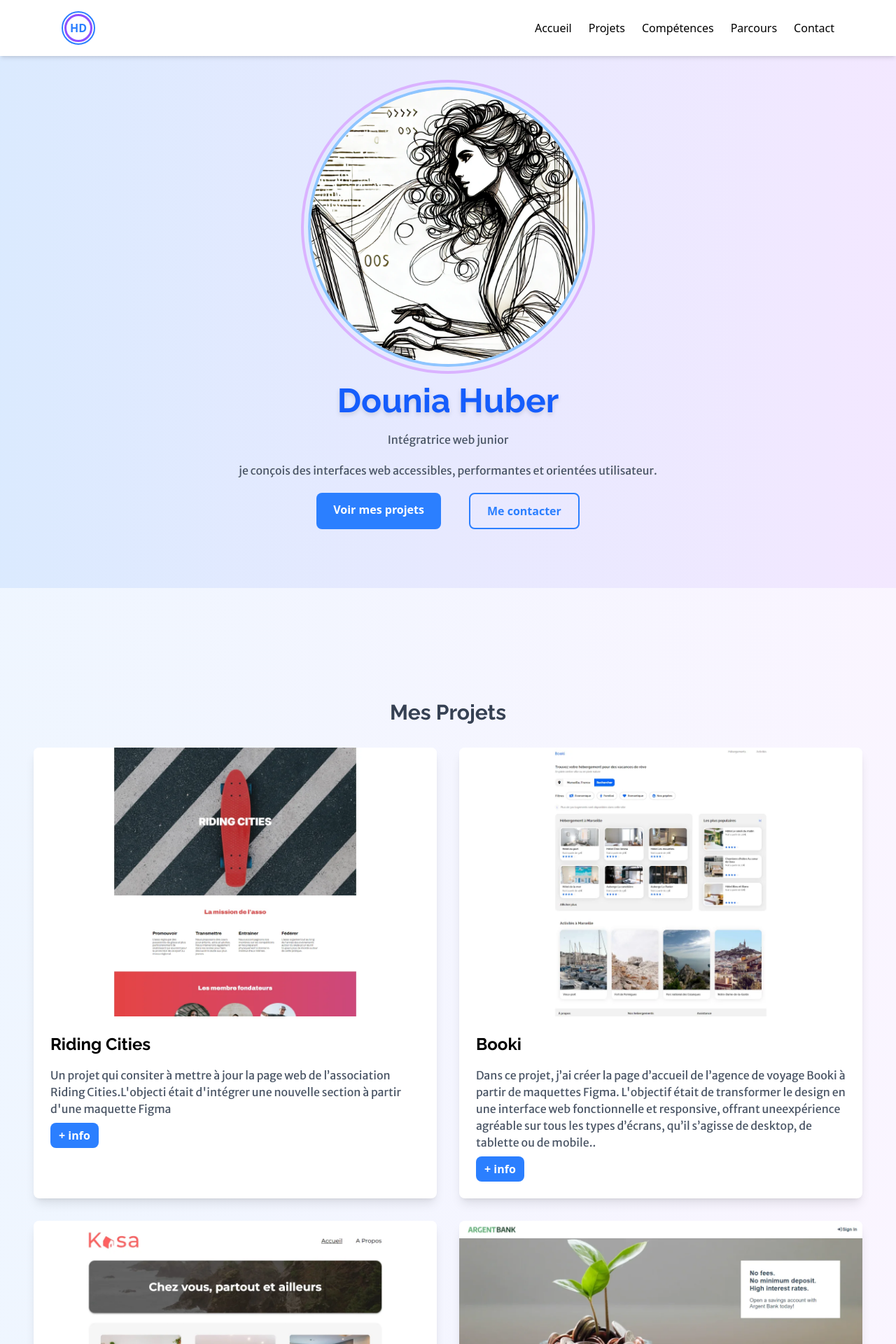
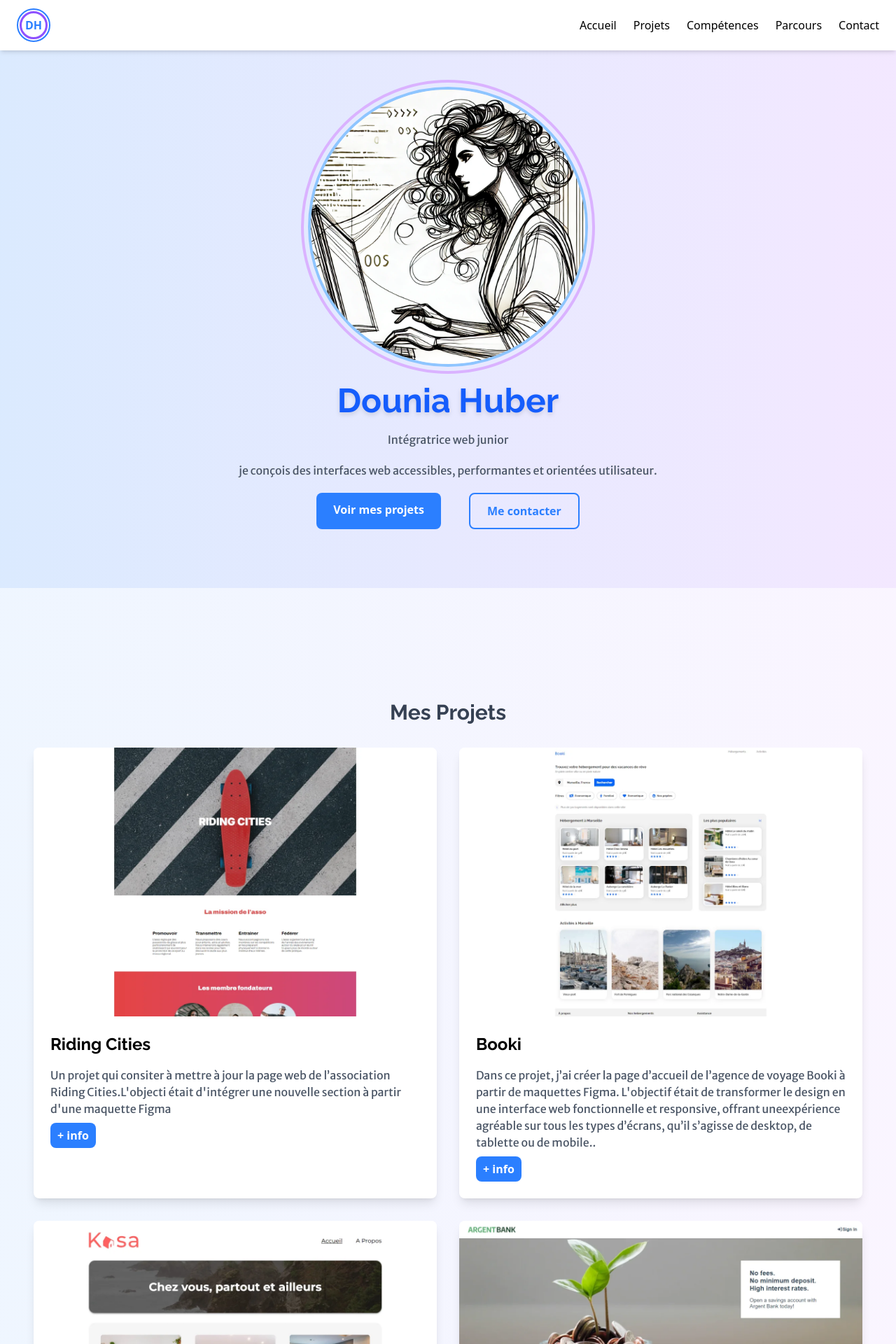
Before and after one commit to Dounia44/Portfolio, a React (Vite) app: page / in a window 1280 px wide. Shown: the top 1920 px of the page at 70% size. Built offline with nearby package versions, Linux system fonts and the light colour scheme.

Commit message:
style: correction styles globaux  dans composants (Header, Button, Logo)

```diff
--- a/src/components/Button.jsx
+++ b/src/components/Button.jsx
@@ -18,12 +18,10 @@ const Button = ({
 
   const sizes = {
     normal: "px-6 py-3",
-    small: "px-3 py-1 md:py-1.5",
+    small: "px-1.5 py-1 md:px-2.5 md:py-1.5",
   };
 
   const classes = `${baseClasses} ${variants[variant]} ${sizes[size]}`;
-
-  // lien
   if (href) {
     return (
       <a
--- a/src/components/Header.jsx
+++ b/src/components/Header.jsx
@@ -6,7 +6,7 @@ const Header = () => {
 
   return (
     <header className="fixed top-0 left-0 w-full bg-white shadow-md z-1">
-      <div className="max-w-6xl mx-auto flex justify-between items-center py-4 px-6">
+      <div className="container mx-auto flex justify-between items-center py-3 px-6">
         {/* Logo + nom */}
         <div>
           <Logo />
--- a/src/components/Logo.jsx
+++ b/src/components/Logo.jsx
@@ -3,7 +3,7 @@ const Logo = () => {
     <div className="flex items-center gap-3">
       <div className="w-12 h-12 rounded-full border-2 border-blue-500 flex items-center justify-center">
         <div className="w-10 h-10 rounded-full border-3 border-violet-500 flex items-center justify-center">
-          <span className="font-bold text-blue-500">HD</span>
+          <span className="font-bold text-blue-500">DH</span>
         </div>
       </div>
     </div>
```
